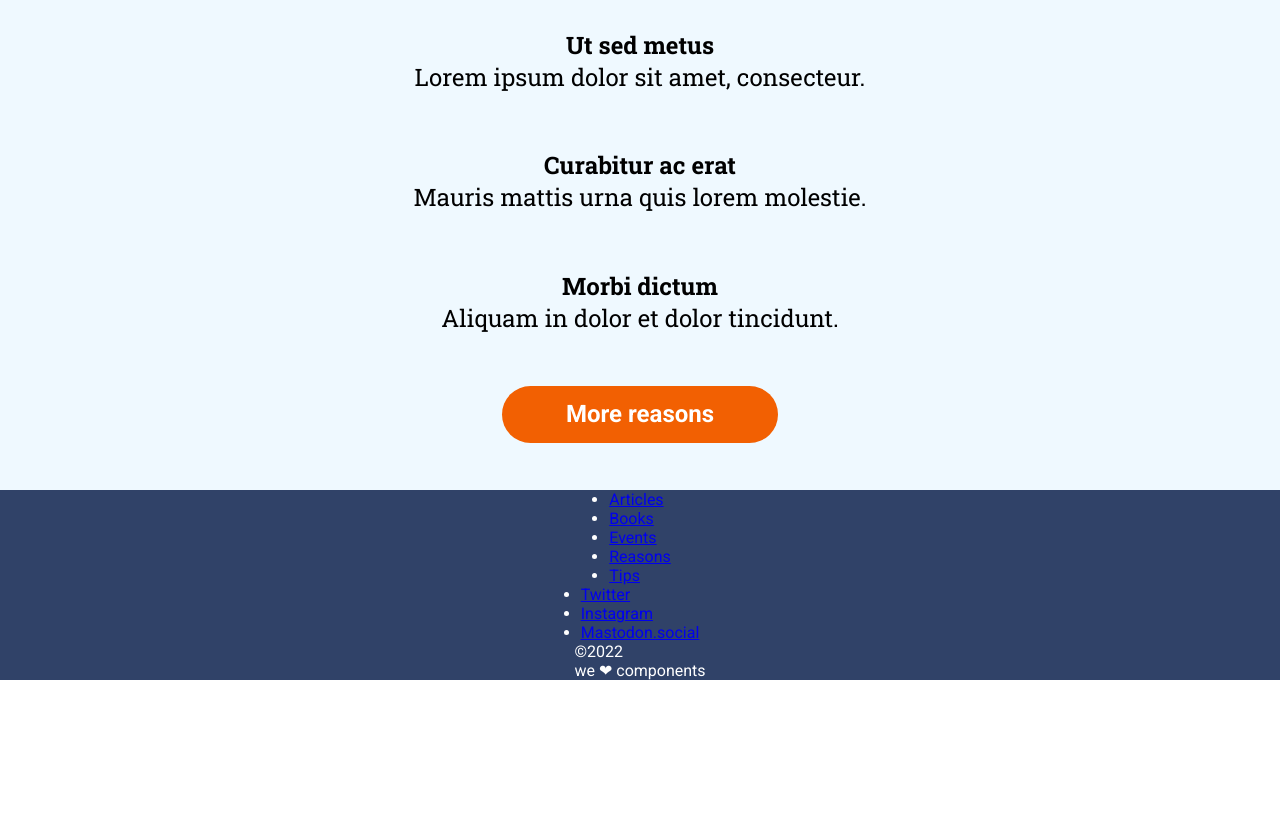
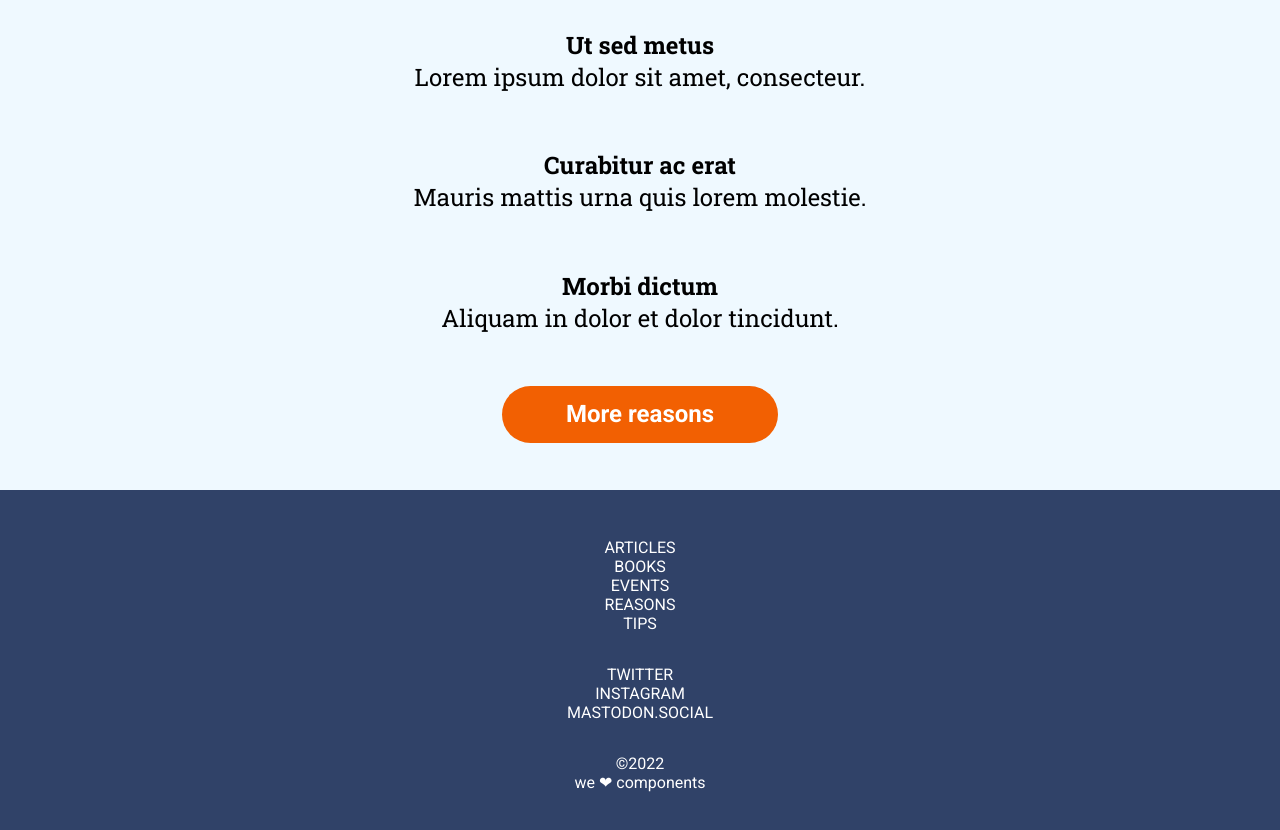
Before and after one commit to Adalab/modulo-1-evaluacion-final-Cipactlicasillas, a website built with Vite: page src/index.html in a window 1280 px wide. Shown: the part 1238-2068 px from the top of the page. Before the commit the page ends 1918 px from the top, so only its background shows below. Built offline with nearby package versions, Linux system fonts and the light colour scheme; files whose address does not match are found by name.

Commit message:
footer cambios

```diff
--- a/src/index.html
+++ b/src/index.html
@@ -44,39 +44,55 @@
         <strong>Morbi dictum</strong><br />
         Aliquam in dolor et dolor tincidunt.
       </p>
-
       <div class="mas"><strong>More reasons</strong></div>
     </section>
   </body>
   <footer class="pie">
-    <section class="articulos">
     <ul class="lista">
       <li>
-          <a href="https://landing.adalab.es/bootcamps-adalab">Articles</a>
-        </li>
-        <li><a href="https://landing.adalab.es/bootcamps-adalab">Books</a></li>
-        <li><a href="https://landing.adalab.es/bootcamps-adalab">Events</a></li>
-        <li>
-          <a href="https://landing.adalab.es/bootcamps-adalab">Reasons</a>
-        </li>
-        <li><a href="https://landing.adalab.es/bootcamps-adalab">Tips</a></li>
-      </ul>
-    </section>
-    <section class="rrss">
-      <ul>
-        <li>
-          <a href="https://landing.adalab.es/bootcamps-adalab">Twitter</a>
+        <a class="menu_lista" href="https://landing.adalab.es/bootcamps-adalab"
+          >ARTICLES</a
+        >
       </li>
       <li>
-          <a href="https://landing.adalab.es/bootcamps-adalab">Instagram</a>
+        <a class="menu_lista" href="https://landing.adalab.es/bootcamps-adalab"
+          >BOOKS</a
+        >
       </li>
       <li>
-          <a href="https://landing.adalab.es/bootcamps-adalab"
-            >Mastodon.social</a
+        <a class="menu_lista" href="https://landing.adalab.es/bootcamps-adalab"
+          >EVENTS</a
+        >
+      </li>
+      <li>
+        <a class="menu_lista" href="https://landing.adalab.es/bootcamps-adalab"
+          >REASONS</a
+        >
+      </li>
+      <li>
+        <a class="menu_lista" href="https://landing.adalab.es/bootcamps-adalab"
+          >TIPS</a
         >
       </li>
     </ul>
-    </section>
+
+    <ul class="rrss">
+      <li>
+        <a class="menu_rrss" href="https://landing.adalab.es/bootcamps-adalab"
+          >TWITTER</a
+        >
+      </li>
+      <li>
+        <a class="menu_rrss" href="https://landing.adalab.es/bootcamps-adalab"
+          >INSTAGRAM</a
+        >
+      </li>
+      <li>
+        <a class="menu_rrss" href="https://landing.adalab.es/bootcamps-adalab"
+          >MASTODON.SOCIAL</a
+        >
+      </li>
+    </ul>
     <p class="copy">©2022 <br />we ❤︎ components</p>
   </footer>
 </html>
--- a/src/scss/main.scss
+++ b/src/scss/main.scss
@@ -129,16 +129,37 @@ margin-bottom: 2rem;
 }
 .pie{
   background-color:  #304268;
+  padding-top: 3rem;
   display: flex;
   flex-direction: column;
-  justify-content:center;
-  align-items: center;
-  justify-content: space-around;
+  padding: 3rem;
+}
+.lista {
+list-style: none;
+text-align: center;
+
+}
+
+.menu_lista{
+color: white;
+text-decoration: none;
+}
+.rrss{
+  list-style: none;
+  flex-direction: column;
+  text-align: center;
+  padding-top: 2rem;
+}
+.menu_rrss{
   color: white;
   text-decoration: none;
-  list-style: none;
+  gap: 1rem;
 }
-.articulos{
-  font-size: 1rem;
+.copy{
+  display:flex;
+  flex-direction: column;
+  text-align: center;
   color: white;
+  padding-top: 2rem;
+
 }
```
Lines whose indentation alone changed are shown as unchanged.
